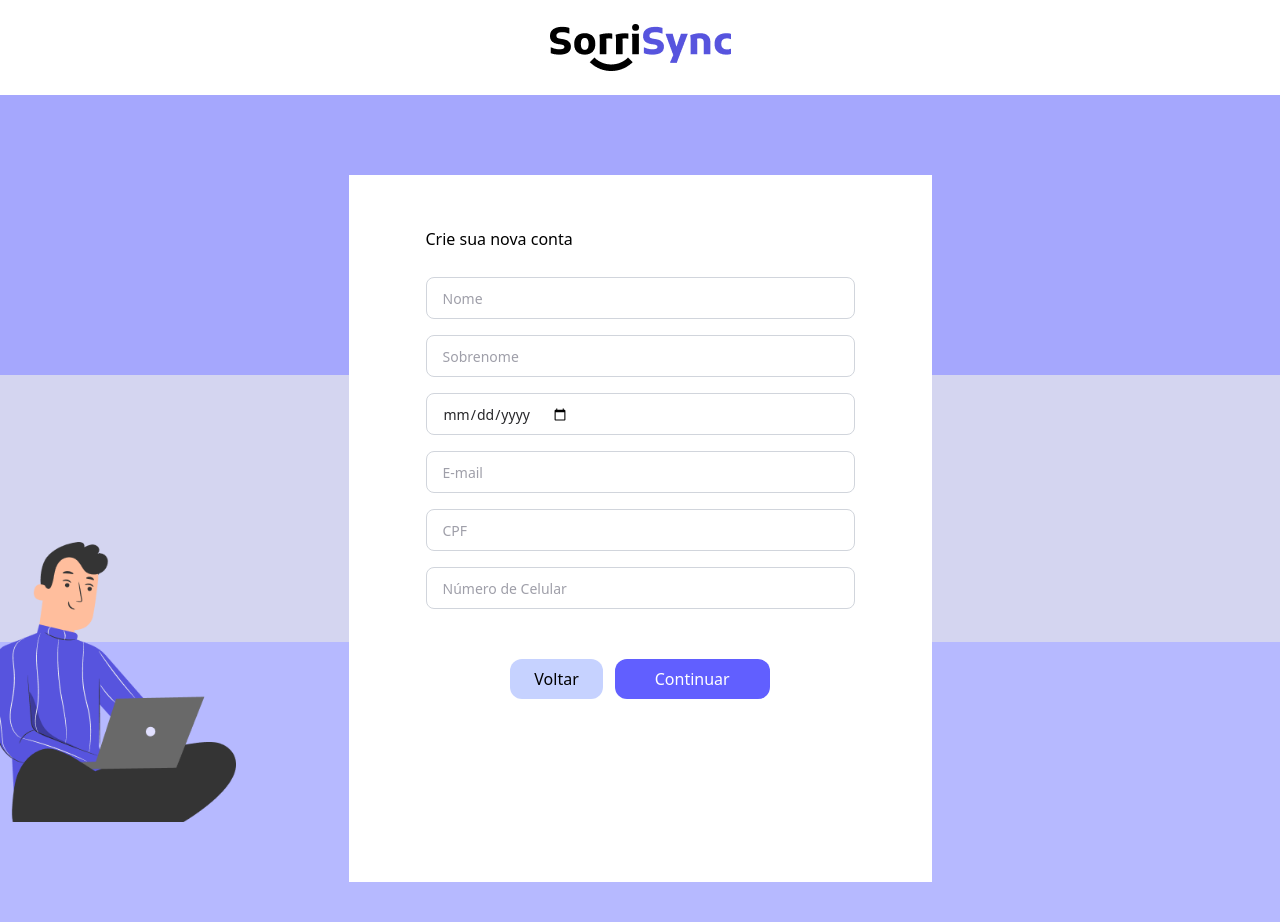
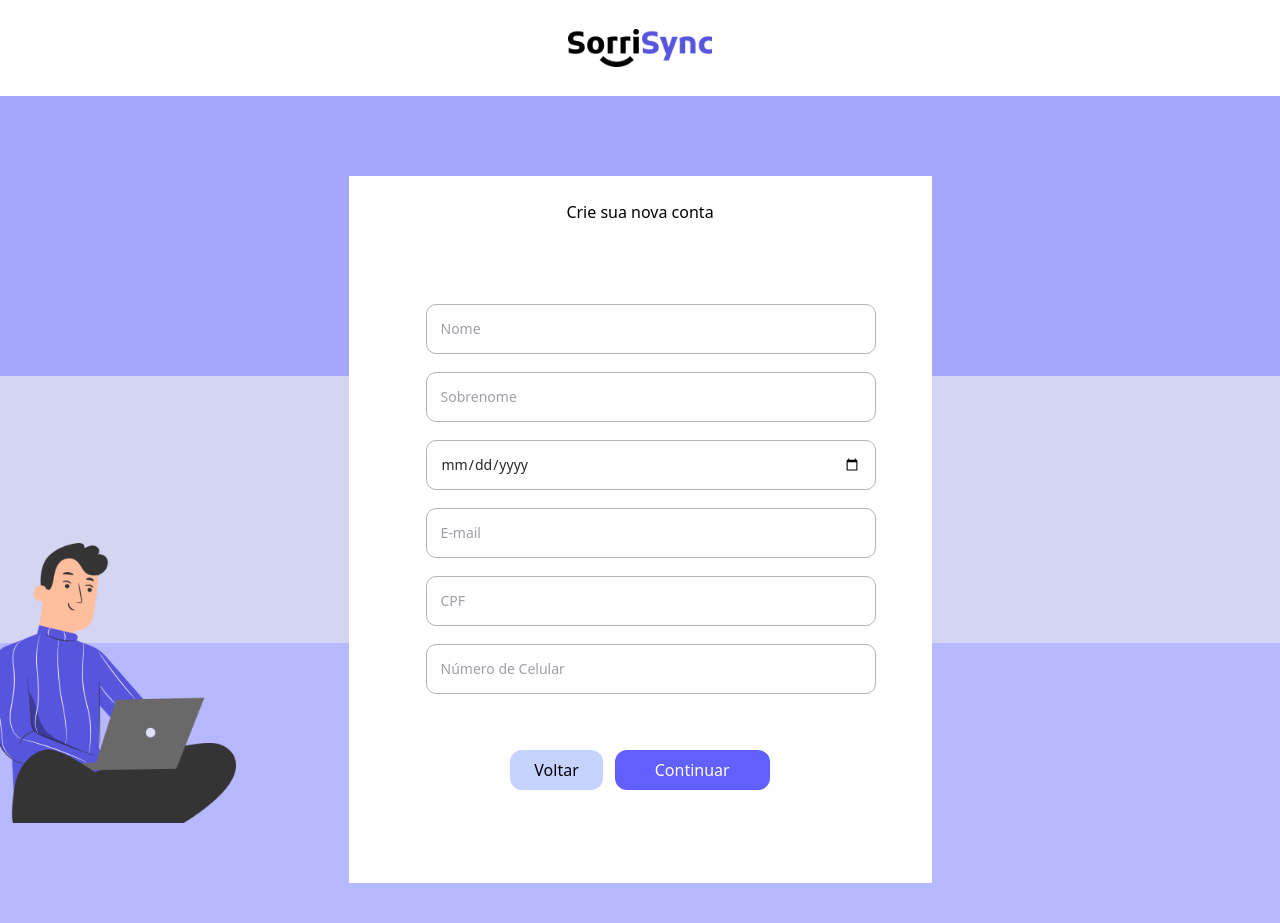
Before and after one commit to cce-fluxo/DDD25.1-Cebolinha67-Front, a Next.js app: page /cadastro in a window 1280 px wide. Built offline with nearby package versions, Linux system fonts and the light colour scheme.

Commit message:
continuando a tela de cadastro

```diff
--- a/app/cadastro/page.tsx
+++ b/app/cadastro/page.tsx
@@ -16,7 +16,7 @@ export default function Cadastro(){
                 {/* as coisas dentro da caixona do cadastro */}
 
                 {/*coe victor, eu juro que esse monte de comentário não é o claude, é que eu sou muito lerdo com input*/}
-                <div className='flex flex-col gap-0.2'>
+                <div className='flex flex-col gap-4.5'>
                 {/*nome*/}
                 <InputBar
                 type='text'
--- a/app/components/CadastroBox.tsx
+++ b/app/components/CadastroBox.tsx
@@ -1,9 +1,11 @@
 export default function CadastroBox({children}: {children: React.ReactNode}){
     return(
-        <div className="mt-20 mb-10">
-        <div className="flex w-145.75 h-176.75 px-19.25 py-6 flex-col align-middle gap-2.5 bg-white">
-                <p className="mt-7">Crie sua nova conta</p>
-                {children}
+        <div className="flex justify-center items-start mt-20 mb-10">
+            <div className="flex w-145.75 h-176.75 px-19.25 py-6 flex-col items-center bg-white">
+                <p className="text-cente">Crie sua nova conta</p>
+                <div className="mt-20 flex flex-col gap-4 w-full">
+                    {children}
+                </div>
             </div>
         </div>
     )
--- a/app/components/HeaderSignOut.tsx
+++ b/app/components/HeaderSignOut.tsx
@@ -1,16 +1,8 @@
-import Image from "next/image";
-
 export default function HeaderSignOut() {
   return (
-    <div className="flex justify-center h-[12.5%] pt-6 pb-6 bg-white">
-      {/*Logo SorrySync */}
-      <Image
-        src="/SorriSyncLogo.png"
-        alt="Logo"
-        width={300}
-        height={150}
-        className="h-full w-auto"  // melhorar essa header do arthur (aka botar mais coisas no tailwind)
-      />
+    <div className="flex w-full h-24 px-6 flex-col justify-center items-center gap-2.5 bg-white relative">
+      {/*Logo SorriSync */}
+      <img src="/SorriSyncLogo.png" alt="sorrisync" className="w-36 h-auto" />
     </div>
   );
-}
+} // fiz de outra maneira pra usar mais o tailwind e menos código (lembrar de falar disso)
--- a/app/components/InputBar.tsx
+++ b/app/components/InputBar.tsx
@@ -11,7 +11,7 @@ export default function InputBar({ type = "", placeholder = ""}: InputBarProps)
   const [value, setValue] = useState("")
 
   return (
-    <div className="border border-gray-300 rounded-lg px-4 py-2 text-zinc-800 text-left font-arial mt-4"> {/* mudar algo aqui se quiser mudar o que tem dentro da box de input */}
+    <div className="flex w-112.5 px-3.5 py-3.5 justify-between items-center rounded-[10px] border-[1.5px] border-[#B5B5B5] "> {/* mudar algo aqui se quiser mudar o que tem dentro da box de input */}
       <input
         type={type}
         value={value}
```
